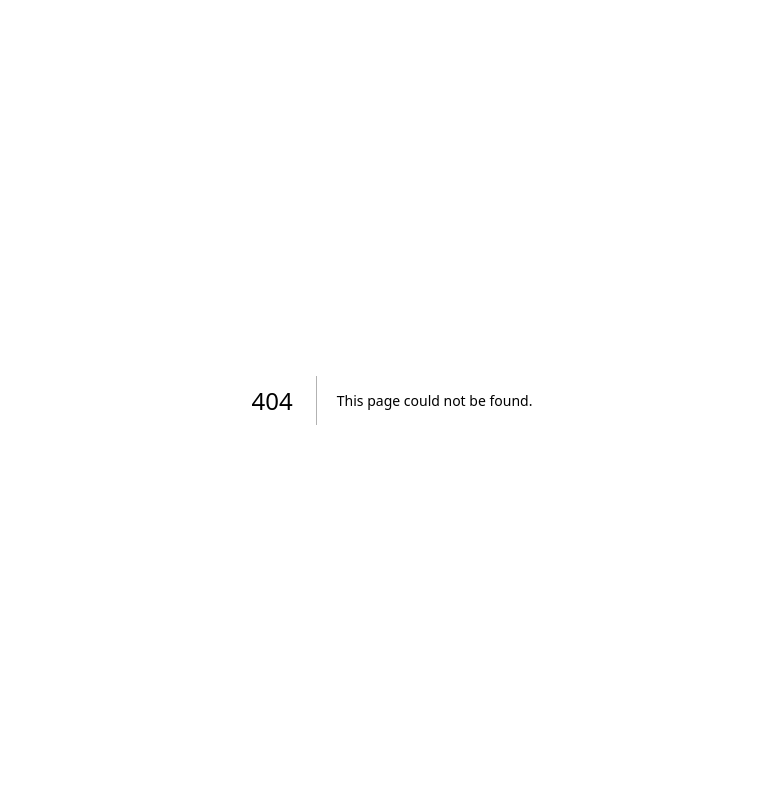
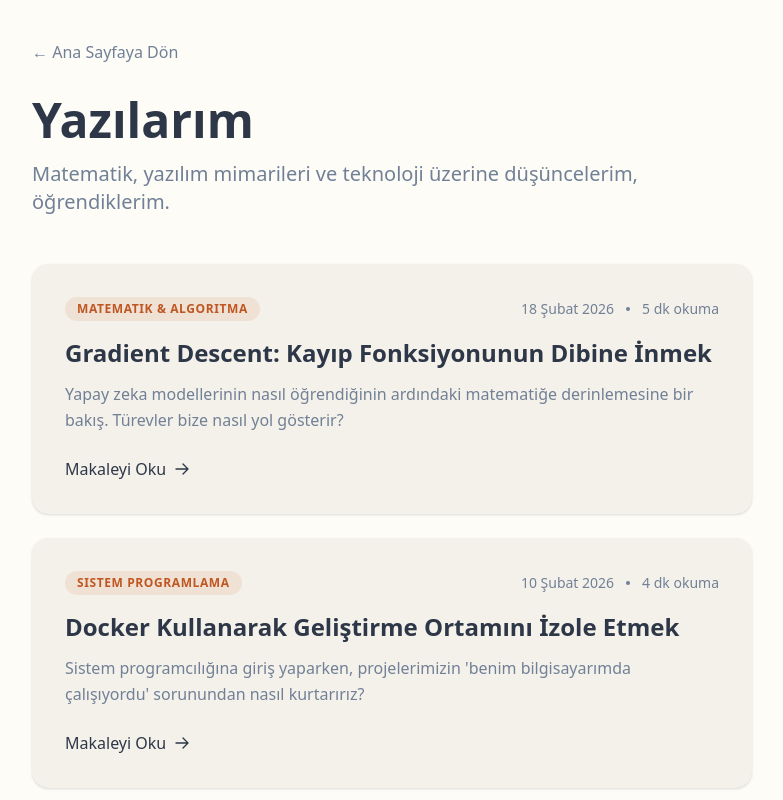
Before and after one commit to erenhasankasap/personal_website, a Next.js app: page /blog in a window 1280 px wide. Before the commit this address had no page. Shown: the top 800 px of the page, without its empty margins (248-1031 px from the left). Built offline with nearby package versions, Linux system fonts and the light colour scheme.

Commit message:
Github Calendar and Blogs Page added(should be updated)

```diff
--- /dev/null
+++ b/app/blog/page.tsx
@@ -0,0 +1,36 @@
+import Link from "next/link";
+import { posts } from "../../data/posts";
+import BlogCard from "../../components/BlogCard";
+
+export default function BlogPage() {
+  return (
+    <main className="min-h-screen pt-10 pb-20">
+
+      {/* Geri Dön Butonu */}
+      <div className="max-w-3xl mx-auto px-6 mb-12">
+        <Link
+          href="/"
+          className="text-secondary hover:text-accent flex items-center gap-2 transition-colors mb-8 w-fit"
+        >
+          ← Ana Sayfaya Dön
+        </Link>
+
+        {/* Başlık Alanı */}
+        <h1 className="text-4xl md:text-5xl font-bold text-primary mb-4">
+          Yazılarım
+        </h1>
+        <p className="text-xl text-secondary mb-12">
+          Matematik, yazılım mimarileri ve teknoloji üzerine düşüncelerim, öğrendiklerim.
+        </p>
+
+        {/* Yazı Listesi (Grid yerine alt alta liste şeklinde daha şık durur) */}
+        <div className="flex flex-col gap-6">
+          {posts.map((post) => (
+            <BlogCard key={post.slug} {...post} />
+          ))}
+        </div>
+      </div>
+
+    </main>
+  );
+}
--- a/app/projects/page.tsx
+++ b/app/projects/page.tsx
@@ -1,4 +1,5 @@
 import ProjectsSection from "../../components/ProjectsSection";
+import GithubActivity from "../../components/GithubActivity";
 import Link from "next/link";
 
 export default function ProjectsPage() {
@@ -15,6 +16,7 @@ export default function ProjectsPage() {
       </div>
 
       <ProjectsSection />
+      <GithubActivity />
     </main>
   );
 }
--- /dev/null
+++ b/components/BlogCard.tsx
@@ -0,0 +1,40 @@
+import React from 'react';
+import Link from 'next/link';
+import { BlogPost } from '../data/posts';
+
+export default function BlogCard({ slug, title, excerpt, date, readTime, category }: BlogPost) {
+  return (
+    <Link href={`#`} className="group block bg-surface rounded-2xl border border-surface shadow-sm hover:shadow-md p-6 md:p-8 transition-all hover:-translate-y-1">
+
+      <div className="flex items-center justify-between mb-4">
+        <span className="text-xs font-bold uppercase tracking-wider text-accent bg-accent/10 px-3 py-1 rounded-full">
+          {category}
+        </span>
+        <div className="flex items-center text-sm text-secondary gap-3">
+          <span>{date}</span>
+          <span className="w-1 h-1 bg-secondary rounded-full"></span>
+          <span>{readTime}</span>
+        </div>
+      </div>
+
+      {/* Başlık */}
+      <h3 className="text-xl md:text-2xl font-bold text-primary mb-3 group-hover:text-accent transition-colors">
+        {title}
+      </h3>
+
+      {/* Özet */}
+      <p className="text-secondary leading-relaxed mb-6">
+        {excerpt}
+      </p>
+
+      {/* Okumaya Devam Et Linki */}
+      <div className="inline-flex items-center text-primary font-medium group-hover:text-accent transition-colors">
+        Makaleyi Oku
+        <svg xmlns="http://www.w3.org/2000/svg" fill="none" viewBox="0 0 24 24" strokeWidth={2} stroke="currentColor" className="w-4 h-4 ml-2 group-hover:translate-x-1 transition-transform">
+          <path strokeLinecap="round" strokeLinejoin="round" d="M13.5 4.5L21 12m0 0l-7.5 7.5M21 12H3" />
+        </svg>
+      </div>
+
+    </Link>
+  );
+}
--- /dev/null
+++ b/components/GithubActivity.tsx
@@ -0,0 +1,42 @@
+'use client';
+
+import React, { useEffect, useState } from 'react';
+import {GitHubCalendar} from 'react-github-calendar';
+import { useTheme } from 'next-themes';
+
+export default function GithubActivity() {
+  const { theme } = useTheme();
+  const [mounted, setMounted] = useState(false);
+
+  // Next.js Hydration uyumsuzluğunu önlemek için
+  useEffect(() => {
+    setMounted(true);
+  }, []);
+
+  if (!mounted) return null;
+
+  return (
+    <section className="w-full max-w-5xl mx-auto px-6 py-12">
+      <div className="bg-white dark:bg-surface rounded-2xl border border-surface shadow-sm p-6 md:p-10 transition-all">
+
+        {/* Üst Başlık */}
+        <div className="mb-8">
+          <h3 className="text-2xl font-bold text-primary mb-2">
+            Açık Kaynak Katkıları
+          </h3>
+          <p className="text-secondary">
+            GitHub üzerindeki günlük kod yazma ve proje geliştirme aktivitem.
+          </p>
+        </div>
+
+        <div className="flex justify-center overflow-x-auto pb-4">
+          <GitHubCalendar
+            username="erenhasankasap"
+            colorScheme={theme === 'dark' ? 'dark' : 'light'}
+          />
+        </div>
+
+      </div>
+    </section>
+  );
+}
--- a/components/Monkey.tsx
+++ b/components/Monkey.tsx
@@ -14,7 +14,7 @@ export default function Monkey() {
   <section className="min-h-screen flex flex-col justify-center px-6 max-w-5xl mx-auto">
 
     <span className="text-accent font-medium tracking-widest uppercase mb-4">
-    Mathematical Engineer
+    Mathematical Engineer Student
     </span>
 
     <h1 className="text-6xl md:text-8xl font-bold mb-6 tracking-tight text-primary">
@@ -25,8 +25,7 @@ export default function Monkey() {
         I design digital products by combining data-driven solutions, algorithmic thinking, and modern web technologies.
     </p>
 
-<div className="flex gap-4">
-        {/* Link bileşeni kullanıldı */}
+<div className=" flex flex-wrap gap-4">
         <Link
           href="/projects"
           className="px-8 py-3 bg-primary text-white font-medium rounded-lg hover:bg-opacity-90 transition-all"
@@ -40,6 +39,13 @@ export default function Monkey() {
         >
           Özgeçmişi İncele
         </button>
+        <Link
+        href="/blog"
+        className="px-8 py-3 bg-surface text-primary font-medium rounded-lg hover:bg-opacity-90 transition-all items-center gap-2 shadow-sm border border-surface hover:border-primary/20 "
+      >
+        Blogs
+
+        </Link>
       </div>
 
       {/* ZIPLAYAN OK (SCROLL HINT) */}
--- /dev/null
+++ b/data/posts.ts
@@ -0,0 +1,35 @@
+export interface BlogPost {
+  slug: string; // URL'de görünecek kısım (orn: gradient-descent-nedir)
+  title: string;
+  excerpt: string; // Kısa özet
+  date: string;
+  readTime: string;
+  category: string;
+}
+
+export const posts: BlogPost[] = [
+  {
+    slug: "gradient-descent-optimizasyonu",
+    title: "Gradient Descent: Kayıp Fonksiyonunun Dibine İnmek",
+    excerpt: "Yapay zeka modellerinin nasıl öğrendiğinin ardındaki matematiğe derinlemesine bir bakış. Türevler bize nasıl yol gösterir?",
+    date: "18 Şubat 2026",
+    readTime: "5 dk okuma",
+    category: "Matematik & Algoritma"
+  },
+  {
+    slug: "docker-ile-sistem-izolasyonu",
+    title: "Docker Kullanarak Geliştirme Ortamını İzole Etmek",
+    excerpt: "Sistem programcılığına giriş yaparken, projelerimizin 'benim bilgisayarımda çalışıyordu' sorunundan nasıl kurtarırız?",
+    date: "10 Şubat 2026",
+    readTime: "4 dk okuma",
+    category: "Sistem Programlama"
+  },
+  {
+    slug: "nextjs-tailwind-mimarisi",
+    title: "Modern Portföy Mimarisi: Next.js ve Tailwind v4",
+    excerpt: "Server ve Client bileşenlerini ayırarak, Karanlık Mod destekli ve yüksek performanslı bir kişisel web sitesi nasıl inşa edilir?",
+    date: "1 Şubat 2026",
+    readTime: "7 dk okuma",
+    category: "Web Geliştirme"
+  }
+];
--- a/package.json
+++ b/package.json
@@ -33,7 +33,9 @@
   },
   "dependencies": {
     "next": "^16.1.6",
+    "next-themes": "^0.4.6",
     "react": "^19.2.4",
-    "react-dom": "^19.2.4"
+    "react-dom": "^19.2.4",
+    "react-github-calendar": "^5.0.5"
   }
 }
```
Also changed, not shown: 1 other file (tests, documents, lock files or other folders).
